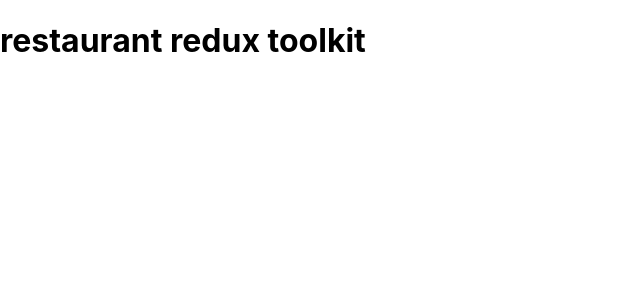
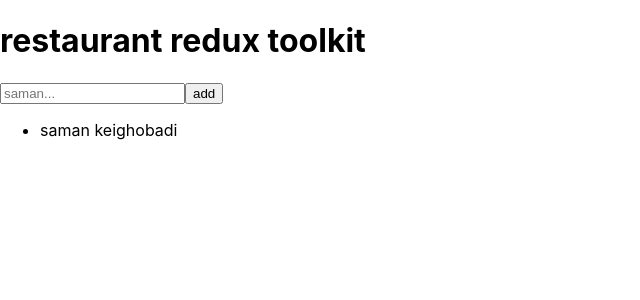
Before and after one commit to SamanKeighobadi/restaurant, a React (Create React App) app: page / in a window 1280 px wide. Shown: the top 300 px of the page, without its empty margins (0-640 px from the left). Built offline with nearby package versions, Linux system fonts and the light colour scheme.

Commit message:
feat: add reservation method

```diff
--- a/src/App.js
+++ b/src/App.js
@@ -1,10 +1,32 @@
+import { useSelector, useDispatch } from "react-redux";
+import { useState } from "react";
+import { addReservations } from "./redux/features/reservationsSlice";
 
-const  App = () => {
+const App = () => {
+  const reservations = useSelector((state) => state.reservations.value);
+
+  const dispatch = useDispatch();
+
+  const [value, setValue] = useState("");
+
   return (
     <div className="App">
       <h1>restaurant redux toolkit</h1>
+      <div>
+        <input
+          type="text"
+          placeholder="saman..."
+          onChange={(e) => setValue(e.target.value)}
+        />
+        <button onClick={() => dispatch(addReservations(value))}>add</button>
+      </div>
+      {reservations.map((res, index) => (
+        <ul key={index}>
+          <li> {res} </li>
+        </ul>
+      ))}
     </div>
   );
-}
+};
 
 export default App;
--- a/src/redux/features/reservationsSlice.js
+++ b/src/redux/features/reservationsSlice.js
@@ -1,17 +1,17 @@
-import {createSlice} from '@reduxjs/toolkit'
+import { createSlice } from "@reduxjs/toolkit";
 
 export const reservationsSlice = createSlice({
-    name:"reservations",
-    initialState:{
-        value:[]
+  name: "reservations",
+  initialState: {
+    value: ["saman keighobadi"],
+  },
+  reducers: {
+    addReservations: (state, action) => {
+      state.value.push(action.payload);
     },
-    reducers:{
-    addReservations:(state,action) =>{
-
-    }
-    }
+  },
 });
 
-export const {addReservations} = reservationsSlice.actions;
+export const { addReservations } = reservationsSlice.actions;
 
 export default reservationsSlice.reducer;
```
